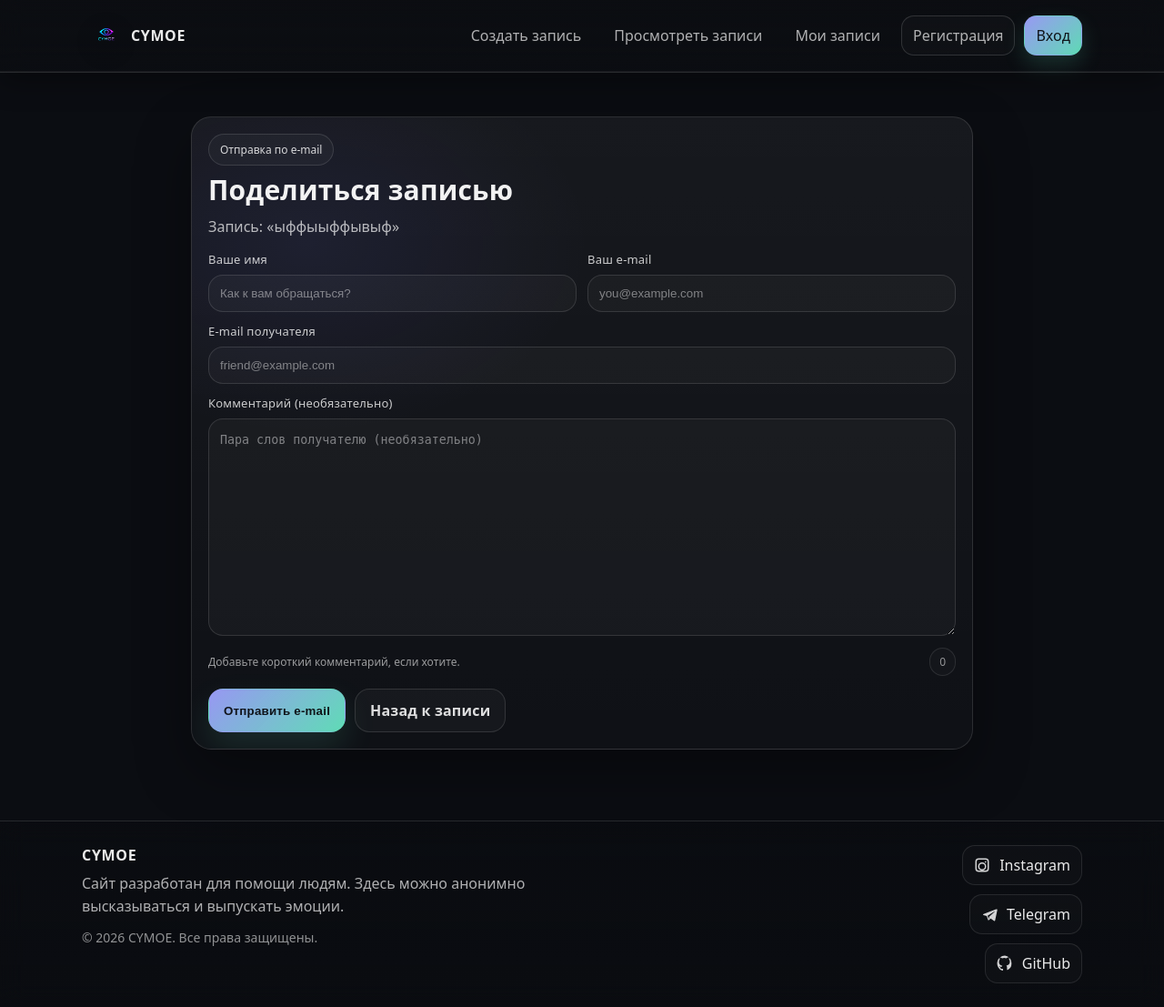
After one commit to Amir22we/cymoe, a Django app: page /1/share/ in a window 1280 px wide. The commit adds this page. Shown: the whole page at 91% size. Run offline with Django 5.2, Linux system fonts and the light colour scheme; data comes from the database, SQL or seed files in the repository; both versions use the stored data as it was after the commit.

Commit message:
Add post sharing feature with email notifications

```diff
--- a/blog/forms.py
+++ b/blog/forms.py
@@ -44,3 +44,9 @@ class ChangeName(forms.ModelForm):
     class Meta:
         model = User
         fields = ("username", )
+
+class EmaiPostForm(forms.Form):
+    name = forms.CharField(max_length=25)
+    email = forms.EmailField()
+    to = forms.EmailField()
+    comments = forms.CharField(required=False, widget=forms.Textarea)
--- a/blog/models.py
+++ b/blog/models.py
@@ -3,7 +3,7 @@ from django.utils import timezone
 from django.contrib.auth.models import User
 from django.utils.text import slugify
 from django.urls import reverse
-
+from unidecode import unidecode
 class Post(models.Model):
 
     title = models.CharField(max_length=100, unique=False)
@@ -29,7 +29,7 @@ class Post(models.Model):
 
     def save(self, *args, **kwargs):
         if not self.slug:
-            self.slug = slugify(self.title, allow_unicode=True)
+            self.slug = slugify(unidecode(self.title))
         super().save(*args, **kwargs)
 
     def get_absolute_url(self):
--- /dev/null
+++ b/blog/static/css/share.css
@@ -0,0 +1,253 @@
+.share{
+  padding: 26px 0 44px;
+}
+
+.share-wrap{
+  max-width: 860px;
+  margin: 0 auto;
+}
+
+.card{
+  border-radius: 22px;
+  border: 1px solid rgba(255,255,255,0.12);
+  background: linear-gradient(180deg, rgba(255,255,255,0.05), rgba(255,255,255,0.02));
+  box-shadow: 0 24px 60px rgba(0,0,0,0.35);
+  overflow: hidden;
+  position: relative;
+}
+
+.card::after{
+  content: "";
+  position: absolute;
+  inset: -2px;
+  background: radial-gradient(60% 50% at 15% 20%, rgba(120,120,255,0.14), transparent 60%);
+  opacity: .65;
+  pointer-events: none;
+}
+
+.share-card{
+  padding: 18px;
+}
+
+.status{
+  position: relative;
+  z-index: 1;
+  display: inline-flex;
+  align-items: center;
+  gap: 8px;
+  padding: 8px 12px;
+  border-radius: 999px;
+  font-size: 12px;
+  color: rgba(255,255,255,0.82);
+  border: 1px solid rgba(255,255,255,0.12);
+  background: rgba(255,255,255,0.03);
+}
+
+.status-success{
+  border-color: rgba(110,255,210,0.24);
+  background: rgba(110,255,210,0.08);
+  color: rgba(210,255,240,0.96);
+}
+
+.title{
+  position: relative;
+  z-index: 1;
+  margin: 10px 0 0;
+  font-size: 30px;
+  line-height: 1.15;
+  letter-spacing: 0.2px;
+  color: rgba(255,255,255,0.95);
+}
+
+.subtitle{
+  position: relative;
+  z-index: 1;
+  margin: 10px 0 0;
+  color: rgba(255,255,255,0.70);
+  line-height: 1.6;
+}
+
+.accent{
+  color: rgba(210,255,240,0.96);
+}
+
+.share-form{
+  position: relative;
+  z-index: 1;
+  display: grid;
+  gap: 12px;
+  margin-top: 14px;
+}
+
+.field-grid{
+  display: grid;
+  grid-template-columns: 1fr 1fr;
+  gap: 12px;
+}
+
+.field{
+  display: grid;
+  gap: 8px;
+}
+
+.label{
+  color: rgba(255,255,255,0.78);
+  font-size: 13px;
+  letter-spacing: 0.2px;
+}
+
+.control{
+  position: relative;
+}
+
+.control input,
+.control textarea{
+  width: 100%;
+  padding: 12px 12px;
+  border-radius: 16px;
+  border: 1px solid rgba(255,255,255,0.12);
+  background: rgba(255,255,255,0.03);
+  color: rgba(255,255,255,0.92);
+  outline: none;
+  transition: border-color .18s ease, background .18s ease, box-shadow .18s ease;
+}
+
+.control textarea{
+  min-height: 150px;
+  resize: vertical;
+  line-height: 1.6;
+}
+
+.control input::placeholder,
+.control textarea::placeholder{
+  color: rgba(255,255,255,0.45);
+}
+
+.control input:focus,
+.control textarea:focus{
+  border-color: rgba(160,160,255,0.35);
+  background: rgba(255,255,255,0.045);
+  box-shadow: 0 0 0 4px rgba(160,160,255,0.10);
+}
+
+.helper-row{
+  display: flex;
+  justify-content: space-between;
+  gap: 12px;
+  margin-top: 8px;
+  align-items: baseline;
+}
+
+.helper{
+  color: rgba(255,255,255,0.58);
+  font-size: 12px;
+  line-height: 1.4;
+  max-width: 80%;
+}
+
+.counter{
+  color: rgba(255,255,255,0.55);
+  font-size: 12px;
+  padding: 6px 10px;
+  border-radius: 999px;
+  border: 1px solid rgba(255,255,255,0.10);
+  background: rgba(255,255,255,0.02);
+}
+
+.form-errors{
+  padding: 12px;
+  border-radius: 16px;
+  border: 1px solid rgba(255,120,120,0.35);
+  background: rgba(255,120,120,0.06);
+  color: rgba(255,210,210,0.92);
+  line-height: 1.5;
+}
+
+.error{
+  color: rgba(255,180,180,0.95);
+  font-size: 13px;
+  line-height: 1.45;
+}
+
+.actions{
+  position: relative;
+  z-index: 1;
+  display: flex;
+  flex-wrap: wrap;
+  gap: 10px;
+  margin-top: 2px;
+}
+
+.btn{
+  position: relative;
+  display: inline-flex;
+  align-items: center;
+  justify-content: center;
+  gap: 10px;
+  padding: 12px 16px;
+  border-radius: 16px;
+  border: 1px solid transparent;
+  font-weight: 800;
+  letter-spacing: 0.2px;
+  transition: transform .2s ease, box-shadow .2s ease, background .2s ease, border-color .2s ease;
+  user-select: none;
+  cursor: pointer;
+}
+
+.btn-primary{
+  color: rgba(10,12,16,0.95);
+  background: linear-gradient(135deg, rgba(160,160,255,0.95), rgba(110,255,210,0.85));
+  box-shadow: 0 16px 36px rgba(110,255,210,0.12);
+  overflow: hidden;
+}
+
+.btn-primary:hover{
+  transform: translateY(-2px);
+  box-shadow: 0 20px 46px rgba(110,255,210,0.18);
+}
+
+.btn-ghost{
+  color: rgba(255,255,255,0.86);
+  background: rgba(255,255,255,0.03);
+  border-color: rgba(255,255,255,0.12);
+}
+
+.btn-ghost:hover{
+  transform: translateY(-2px);
+  background: rgba(255,255,255,0.05);
+  border-color: rgba(255,255,255,0.16);
+}
+
+.btn-glow{
+  position: absolute;
+  inset: -2px;
+  background: radial-gradient(40% 60% at 20% 30%, rgba(255,255,255,0.35), transparent 55%);
+  opacity: 0;
+  transition: opacity .22s ease;
+  pointer-events: none;
+}
+
+.btn-primary:hover .btn-glow{ opacity: 1; }
+
+.card{
+  opacity: 0;
+  transform: translateY(10px);
+  animation: rise .55s ease forwards;
+}
+
+@keyframes rise{
+  to{
+    opacity: 1;
+    transform: translateY(0);
+  }
+}
+
+@media (max-width: 760px){
+  .field-grid{
+    grid-template-columns: 1fr;
+  }
+
+  .title{
+    font-size: 26px;
+  }
+}
--- /dev/null
+++ b/blog/static/scripts/share.js
@@ -0,0 +1,34 @@
+(() => {
+  const comments = document.getElementById("id_comments") || document.querySelector("textarea");
+  const nameInput = document.getElementById("id_name");
+  const emailInput = document.getElementById("id_email");
+  const toInput = document.getElementById("id_to");
+  const counter = document.getElementById("counter");
+  const helper = document.getElementById("helperText");
+
+  if (nameInput) nameInput.setAttribute("placeholder", "Как к вам обращаться?");
+  if (emailInput) emailInput.setAttribute("placeholder", "you@example.com");
+  if (toInput) toInput.setAttribute("placeholder", "friend@example.com");
+  if (comments) comments.setAttribute("placeholder", "Пара слов получателю (необязательно)");
+
+  const updateCounter = () => {
+    if (!comments || !counter) return;
+    const value = comments.value || "";
+    const n = value.length;
+
+    counter.textContent = String(n);
+
+    if (!helper) return;
+    helper.textContent =
+      n === 0
+        ? "Добавьте короткий комментарий, если хотите."
+        : n < 60
+        ? "Хорошее начало. Можно отправлять."
+        : "Отлично. Тёплое письмо получается.";
+  };
+
+  if (comments) {
+    comments.addEventListener("input", updateCounter);
+    updateCounter();
+  }
+})();
--- a/blog/urls.py
+++ b/blog/urls.py
@@ -18,5 +18,6 @@ urlpatterns = [
     path('post_all/<int:id>/<int:year>/<int:month>/<int:day>/<str:slug>/', views.detail_note_all, name='detail_post_all'),
     path('change_name/', views.change_name, name='change_name'),
     path('change_pass/', views.change_pass, name='change_pass'),
-    path('delete_profile/', views.delete_profile, name='delete_profile')
+    path('delete_profile/', views.delete_profile, name='delete_profile'),
+    path('<int:post_id>/share/', views.post_share, name='post_share')
 ]
--- a/blog/views.py
+++ b/blog/views.py
@@ -1,11 +1,15 @@
 from django.shortcuts import render, redirect, get_object_or_404
 from django.contrib.auth import login, logout, authenticate, update_session_auth_hash
-from .forms import RegisterUserForm, LoginForm, PostForm, ChangeName
+from .forms import RegisterUserForm, LoginForm, PostForm, ChangeName, EmaiPostForm
 from .models import Post
 from django.contrib.auth.models import User
 from django.contrib.auth.forms import PasswordChangeForm
 from django.utils.text import slugify
 from django.core.paginator import Paginator, EmptyPage, PageNotAnInteger
+from django.contrib.auth.decorators import login_required
+from django.core.mail import send_mail
+from django.conf import settings
+
 # Главная страница
 def index(request):
     return render(request, 'index/index.html')
@@ -51,6 +55,7 @@ def login_user(request):
 
     return render(request, 'registration/login.html', {'form': form})
 
+
 # Профиль
 def profile(request):
     return render(request, 'profile/profile.html')
@@ -69,10 +74,12 @@ def create_note(request):
         form = PostForm()
     return render(request, 'notes/create_note.html', {'form': form})
 
+
 # Записи пользователей
 def user_note(request):
     posts = Post.objects.filter(author=request.user)
     return render(request, 'notes/user_note.html', {'posts': posts})
+
 
 # Просмотр всех записей
 def view_note(request):
@@ -87,20 +94,24 @@ def view_note(request):
         posts = paginator.page(1)
     return render(request, 'notes/view_note.html', {'posts': posts})
 
+
 # Только что созданная запись (redirect с create_note)
 def just_created_note(request):
     post = Post.objects.filter(author=request.user).latest()
     return render(request, 'notes/just_created_note.html', {'post': post})
+
 
 # Просмотр поста
 def detail_note(request, id):
     post = get_object_or_404(Post, id=id)
     return render(request, 'notes/detail_post.html', {'post': post})
 
+
 # Просмотр всех постов
 def detail_note_all(request, id, slug, year, month, day):
     post = get_object_or_404(Post, id=id, slug=slug, publish__year=year, publish__month=month, publish__day=day)
     return render(request, 'notes/detail_post_all.html', {'post': post})
+
 
 # Изменить имя
 def change_name(request):
@@ -114,6 +125,7 @@ def change_name(request):
         form = ChangeName()
     return render(request, 'profile/change_name.html', {'form': form})
 
+
 # Изменить пароль
 def change_pass(request):
     if request.method == "POST":
@@ -126,6 +138,7 @@ def change_pass(request):
         form = PasswordChangeForm(request.user)
     return render(request, 'profile/change_pass.html', {'form': form})
 
+
 # Удаление акканта
 def delete_profile(request):
     if request.method == "POST":
@@ -133,3 +146,25 @@ def delete_profile(request):
         user.delete()
         return redirect('blog:register')
     return render(request, 'profile/delete_profile.html')
+
+# Отправка постов
+def post_share(request, post_id):
+    post = get_object_or_404(Post, id=post_id)
+    sent = False
+    if request.method == "POST":
+        form = EmaiPostForm(request.POST)
+        if form.is_valid():
+            cd = form.cleaned_data
+            post_url = request.build_absolute_uri(post.get_absolute_url())
+            subject = f"{cd['name']} рекомендует " \
+                      f"{post.title}"
+            message = f"Читай {post.title} в {post_url}\n\n" \
+                      f"{cd['name']}\s ({cd['email']}) Комент: {cd['comments']}"
+            send_mail(subject, message, settings.EMAIL_HOST_USER, [cd['to']])
+
+            sent = True
+
+    else:
+        form = EmaiPostForm()
+
+    return render(request, 'notes/share.html', {'post': post, 'form': form, 'sent': sent})
--- a/templates/notes/detail_post_all.html
+++ b/templates/notes/detail_post_all.html
@@ -68,6 +68,12 @@
         Создать новую
         <span class="btn-glow" aria-hidden="true"></span>
       </a>
+      <p>
+        <a class="btn btn-primary" href="{% url 'blog:post_share' post.id %}">
+            Поделиться постом
+            <span class="btn-glow" aria-hidden="true"></span>
+        </a>
+    </p>
     </div>
 
   </div>
--- /dev/null
+++ b/templates/notes/share.html
@@ -0,0 +1,100 @@
+{% extends "base.html" %}
+{% load static %}
+
+{% block title %}Поделиться записью — CYMOE{% endblock %}
+
+{% block extra_css %}
+<link rel="stylesheet" href="{% static 'css/share.css' %}">
+{% endblock %}
+
+{% block content %}
+<section class="share">
+    <div class="share-wrap">
+        <div class="card share-card">
+            {% if sent %}
+                <div class="status status-success" role="status" aria-live="polite">
+                    Письмо успешно отправлено
+                </div>
+                <h1 class="title">Готово</h1>
+                <p class="subtitle">
+                    Запись «{{ post.title|default:"Без заголовка" }}» успешно отправлена на
+                    <span class="accent">{{ form.cleaned_data.to }}</span>.
+                </p>
+
+                <div class="actions">
+                    <a class="btn btn-primary" href="{{ post.get_absolute_url }}">
+                        Вернуться к записи
+                        <span class="btn-glow" aria-hidden="true"></span>
+                    </a>
+                </div>
+            {% else %}
+                <div class="status">Отправка по e-mail</div>
+                <h1 class="title">Поделиться записью</h1>
+                <p class="subtitle">
+                    Запись: «{{ post.title|default:"Без заголовка" }}»
+                </p>
+
+                <form class="share-form" method="post" novalidate>
+                    {% csrf_token %}
+
+                    {% if form.non_field_errors %}
+                        <div class="form-errors" role="alert">{{ form.non_field_errors }}</div>
+                    {% endif %}
+
+                    <div class="field-grid">
+                        <div class="field">
+                            <label class="label" for="{{ form.name.id_for_label }}">Ваше имя</label>
+                            <div class="control">{{ form.name }}</div>
+                            {% if form.name.errors %}
+                                <div class="error" role="alert">{{ form.name.errors }}</div>
+                            {% endif %}
+                        </div>
+
+                        <div class="field">
+                            <label class="label" for="{{ form.email.id_for_label }}">Ваш e-mail</label>
+                            <div class="control">{{ form.email }}</div>
+                            {% if form.email.errors %}
+                                <div class="error" role="alert">{{ form.email.errors }}</div>
+                            {% endif %}
+                        </div>
+                    </div>
+
+                    <div class="field">
+                        <label class="label" for="{{ form.to.id_for_label }}">E-mail получателя</label>
+                        <div class="control">{{ form.to }}</div>
+                        {% if form.to.errors %}
+                            <div class="error" role="alert">{{ form.to.errors }}</div>
+                        {% endif %}
+                    </div>
+
+                    <div class="field">
+                        <label class="label" for="{{ form.comments.id_for_label }}">Комментарий (необязательно)</label>
+                        <div class="control">
+                            {{ form.comments }}
+                            <div class="helper-row">
+                                <div class="helper" id="helperText">Добавьте короткий комментарий, если хотите.</div>
+                                <div class="counter" id="counter">0</div>
+                            </div>
+                        </div>
+                        {% if form.comments.errors %}
+                            <div class="error" role="alert">{{ form.comments.errors }}</div>
+                        {% endif %}
+                    </div>
+
+                    <div class="actions">
+                        <button class="btn btn-primary" type="submit">
+                            Отправить e-mail
+                            <span class="btn-glow" aria-hidden="true"></span>
+                        </button>
+                        <a class="btn btn-ghost" href="{{ post.get_absolute_url }}">Назад к записи</a>
+                    </div>
+                </form>
+            {% endif %}
+        </div>
+    </div>
+</section>
+{% endblock %}
+
+{% block extra_js %}
+<script src="{% static 'scripts/share.js' %}"></script>
+{% endblock %}
```
Also changed, not shown: mysite/settings.py (+16 -12 lines), db.sqlite3, 2 other files.
